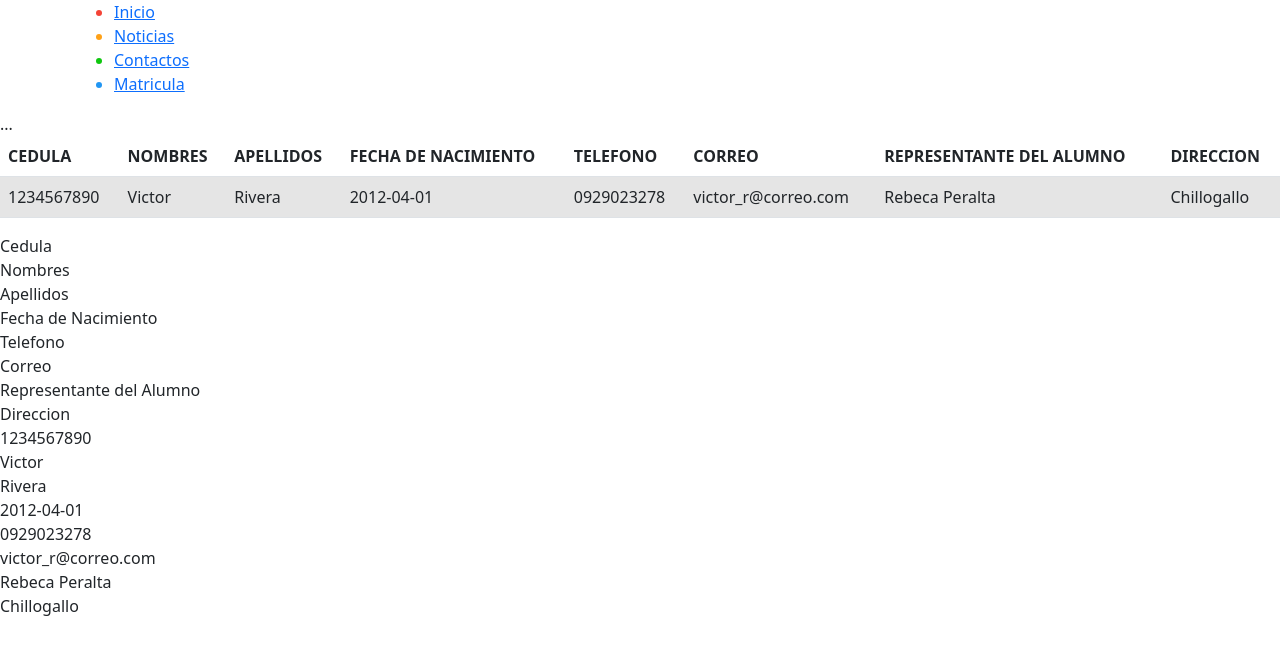
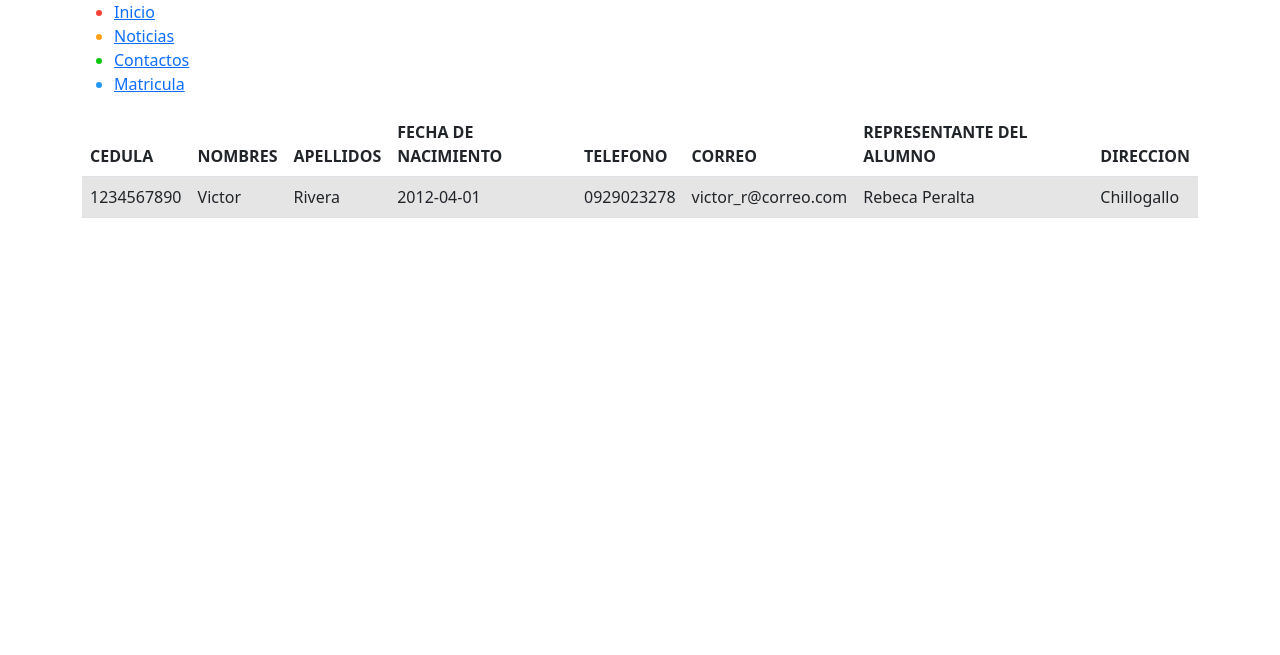
Before and after one commit to libreriavict/practischool, a PHP site: page / in a window 1280 px wide. Shown: the top 655 px of the page. Run offline with PHP 8.4, Linux system fonts and the light colour scheme; data comes from the database, SQL or seed files in the repository.

Commit message:
Añadiendo tamaño de la tabla

```diff
--- a/index.php
+++ b/index.php
@@ -54,6 +54,8 @@ $estudiante = "SELECT * FROM tbl_estudiante";
         </div>
     </div>
 
+    <div class="container-sm">
+
         <table class="table">
             <thead>
                 <th>CEDULA</th>
@@ -74,98 +76,64 @@ $estudiante = "SELECT * FROM tbl_estudiante";
                 while ($row = mysqli_fetch_assoc($resultado)) {
                 ?>
 
-                <td><div class="table__item">
+                    <td>
+                        <div class="table__item">
                             <?php echo $row["estCedula"]; ?>
-                </div></td>
+                        </div>
+                    </td>
 
-                <td><div class="table__item">
+                    <td>
+                        <div class="table__item">
                             <?php echo $row["estNombres"]; ?>
-                </div></td>
+                        </div>
+                    </td>
 
-                <td><div class="table__item">
+                    <td>
+                        <div class="table__item">
                             <?php echo $row["estApellidos"]; ?>
-                </div></td>
+                        </div>
+                    </td>
 
-                <td><div class="table__item">
+                    <td>
+                        <div class="table__item">
                             <?php echo $row["estFechaNacimiento"]; ?>
-                </div></td>
+                        </div>
+                    </td>
 
-                <td><div class="table__item">
+                    <td>
+                        <div class="table__item">
                             <?php echo $row["estTelefono"]; ?>
-                </div></td>
+                        </div>
+                    </td>
 
-                <td><div class="table__item">
+                    <td>
+                        <div class="table__item">
                             <?php echo $row["estCorreo"]; ?>
-                </div></td>
+                        </div>
+                    </td>
 
-                <td><div class="table__item">
+                    <td>
+                        <div class="table__item">
                             <?php echo $row["estRepresentantePadres"]; ?>
-                </div></td>
+                        </div>
+                    </td>
 
-                <td><div class="table__item">
+                    <td>
+                        <div class="table__item">
                             <?php echo $row["estDireccion"]; ?>
-                </div></td>
+                        </div>
+                    </td>
 
                     <?php
                 }
                 ?>
                 </tr>
 
-            <tr>
-                ...
-            </tr>
-
             </tbody>
         </table>
 
-
-    <div class="container-table">
-
-        <div class="table__header">Cedula</div>
-        <div class="table__header">Nombres</div>
-        <div class="table__header">Apellidos</div>
-        <div class="table__header">Fecha de Nacimiento</div>
-        <div class="table__header">Telefono</div>
-        <div class="table__header">Correo</div>
-        <div class="table__header">Representante del Alumno</div>
-        <div class="table__header">Direccion</div>
-
-        <?php
-        $resultado = mysqli_query($conexion, $estudiante);
-
-        while ($row = mysqli_fetch_assoc($resultado)) {
-        ?>
-
-        <div class="table__item">
-            <?php echo $row["estCedula"]; ?>
-        </div>
-        <div class="table__item">
-            <?php echo $row["estNombres"]; ?>
-        </div>
-        <div class="table__item">
-            <?php echo $row["estApellidos"]; ?>
-        </div>
-        <div class="table__item">
-            <?php echo $row["estFechaNacimiento"]; ?>
-        </div>
-        <div class="table__item">
-            <?php echo $row["estTelefono"]; ?>
-        </div>
-        <div class="table__item">
-            <?php echo $row["estCorreo"]; ?>
-        </div>
-        <div class="table__item">
-            <?php echo $row["estRepresentantePadres"]; ?>
-        </div>
-        <div class="table__item">
-            <?php echo $row["estDireccion"]; ?>
     </div>
 
-        <?php
-        }
-        ?>
-
-    </div>
 
 
 </body>
```
Lines whose indentation alone changed are shown as unchanged.
